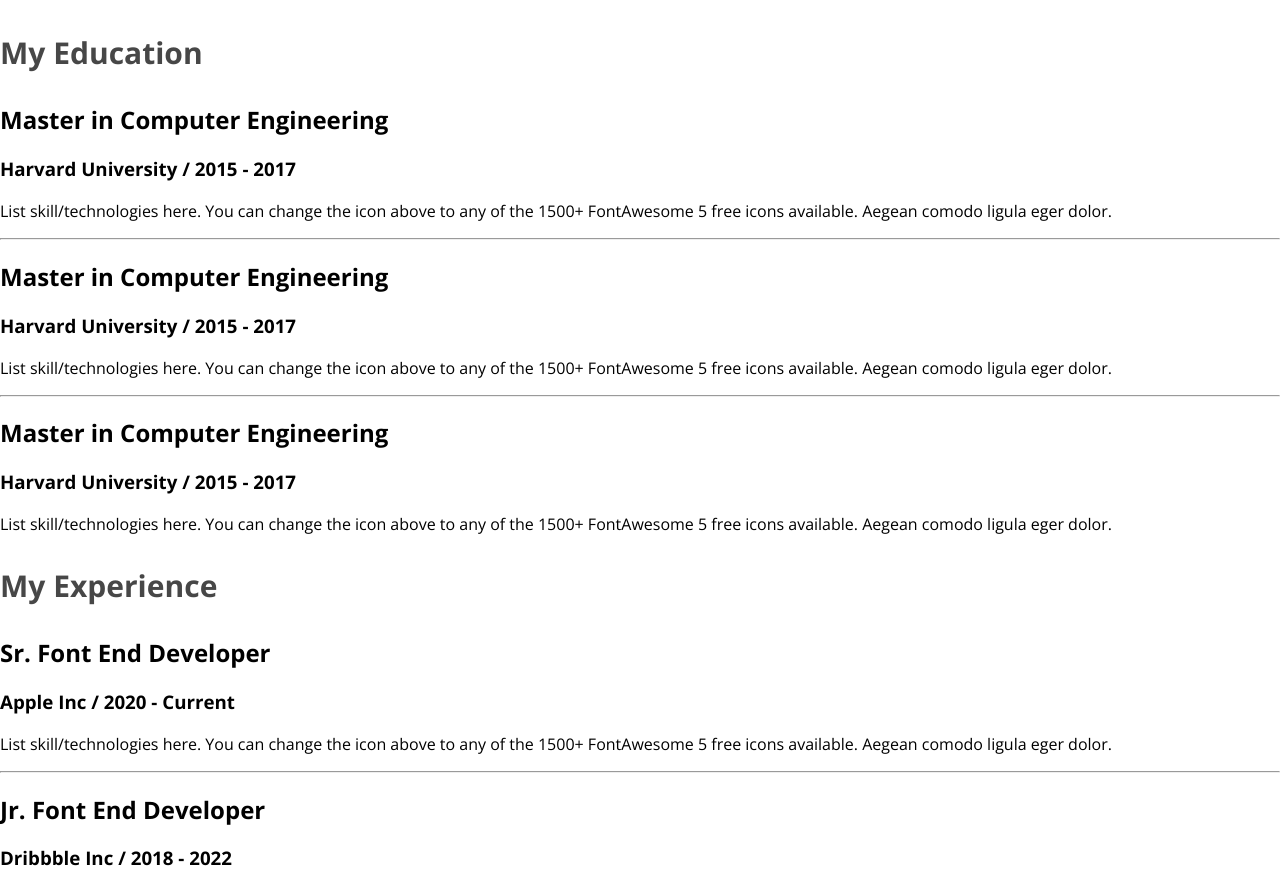
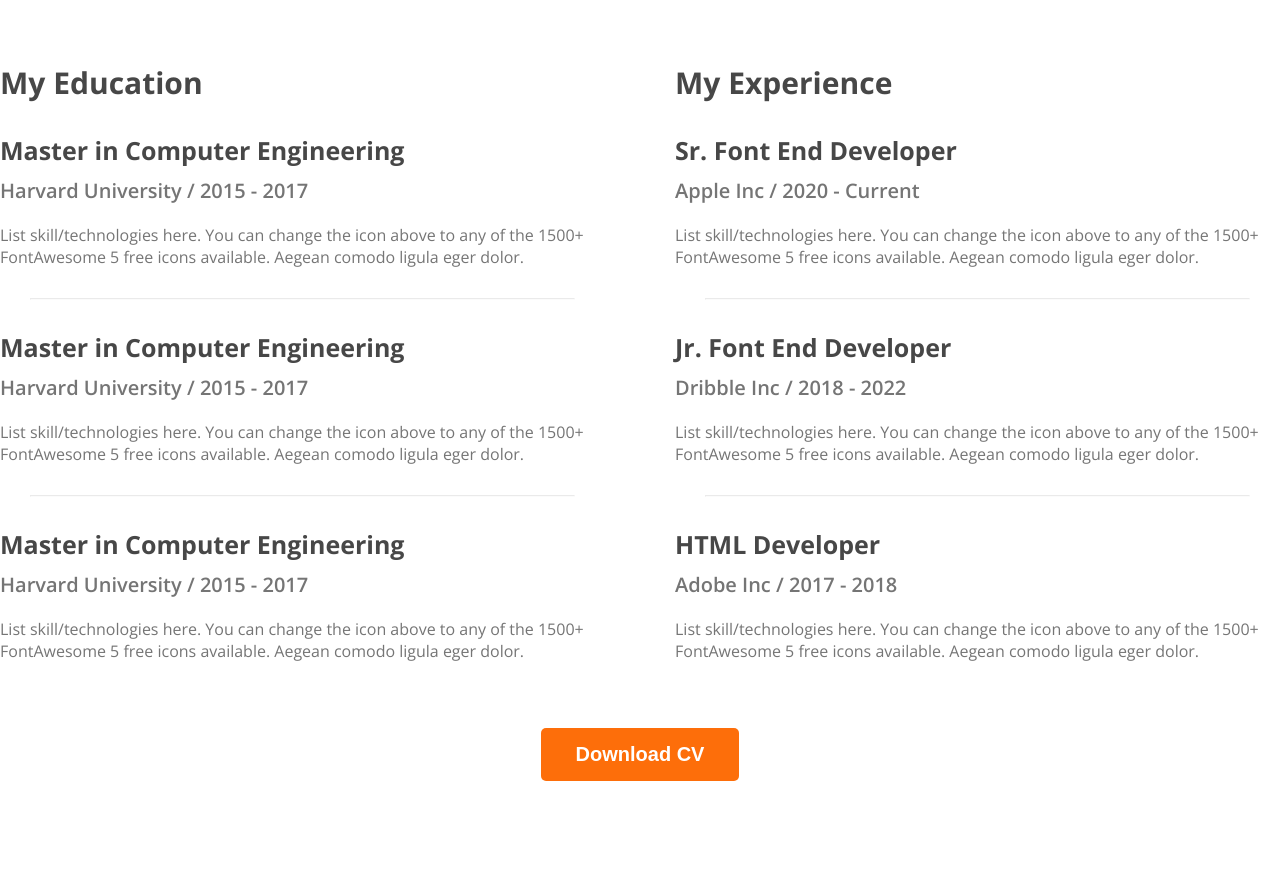
Before and after one commit to shaishabcoding/developer-portfolio, a plain HTML site: page index.html in a window 1280 px wide. Shown: the part 2438-3311 px from the top of the page. After the commit the page ends 3219 px from the top, so only its background shows below. Drawn offline with nearby package versions, Linux system fonts and the light colour scheme.

Commit message:
finished resume section

```diff
--- a/index.html
+++ b/index.html
@@ -172,7 +172,7 @@
             <div class="resume-item">
               <h2 class="resume-item-title">Jr. Font End Developer</h2>
               <h3 class="resume-item-institute">
-                Dribbble Inc / 2018 - 2022
+                Dribble Inc / 2018 - 2022
               </h3>
               <p class="resume-item-description">
                 List skill/technologies here. You can change the icon above to
@@ -194,6 +194,9 @@
             </div>
           </div>
         </div>
+        <div class="download-cv">
+          <button class="btn-primary">Download CV</button>
+        </div>
       </section>
     </main>
     <footer></footer>
--- a/styles/portfolio.css
+++ b/styles/portfolio.css
@@ -162,3 +162,41 @@ main section {
   font-size: 30px;
   font-weight: 700;
 }
+.resume-container {
+  display: flex;
+  gap: 70px;
+}
+.resume-column-title {
+  color: #474747;
+  font-size: 30px;
+  font-weight: 700;
+  margin-bottom: 0;
+}
+.resume-item-title {
+  color: #474747;
+  font-size: 25px;
+  font-weight: 700;
+  margin-bottom: 10px;
+  margin-top: 30px;
+}
+.resume-item-institute {
+  color: #757575;
+  font-size: 20px;
+  font-weight: 600;
+  margin-top: 0;
+  margin-bottom: 20px;
+}
+.resume-item-description {
+  color: #757575;
+  font-size: 16px;
+  font-weight: 400;
+
+}
+.resume-container hr{
+  margin: 30px;
+  opacity: 20%;
+}
+.download-cv{
+  text-align: center;
+  margin-top: 50px;
+}
```
